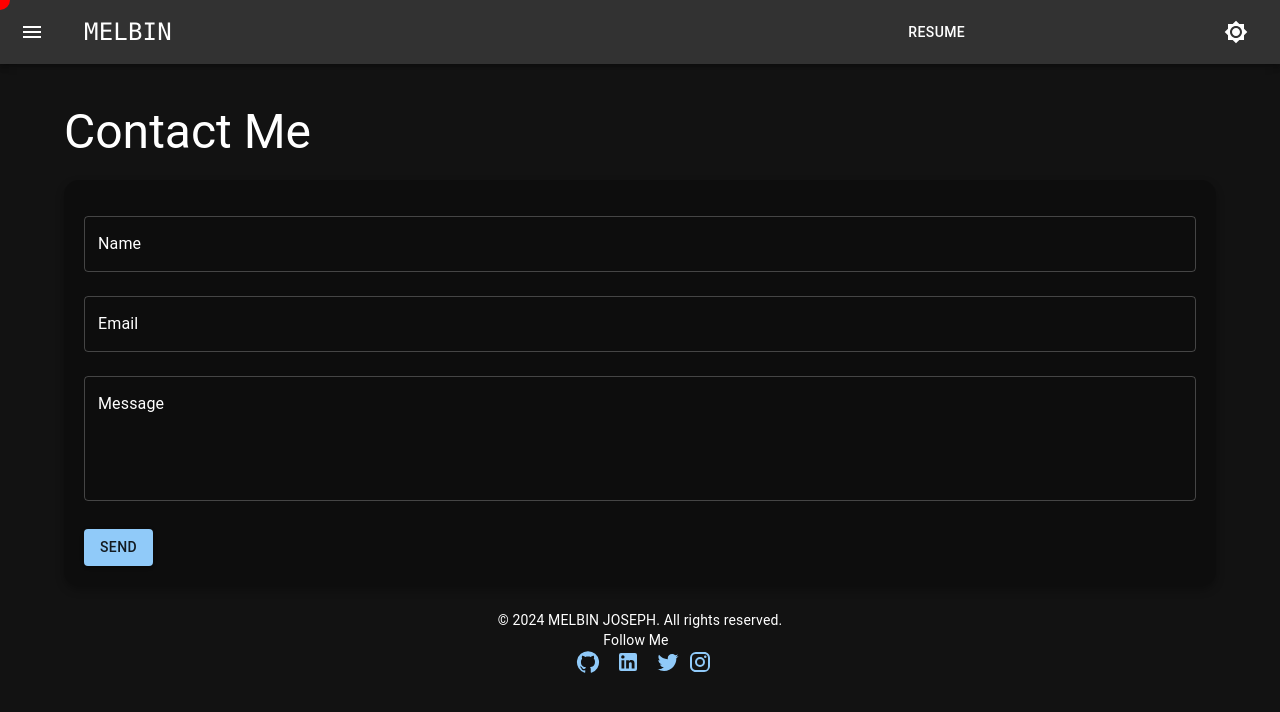
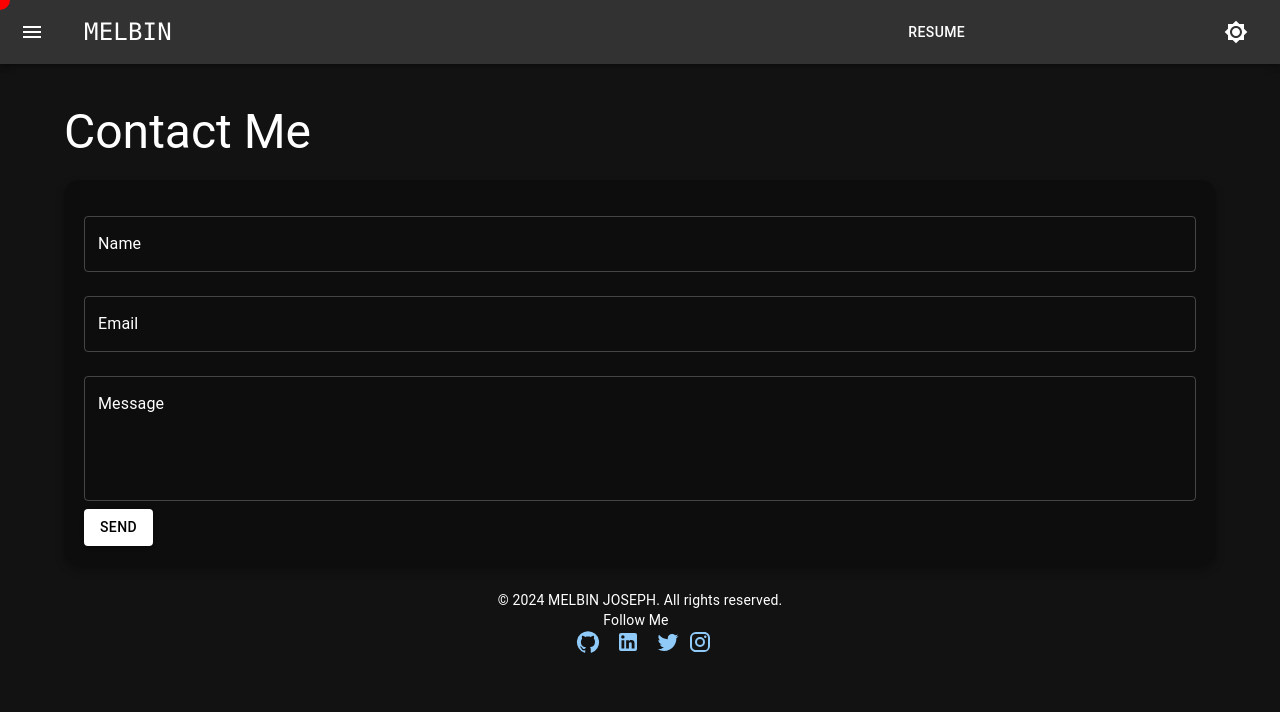
Before and after one commit to melbin726/Portfolio, a React (Create React App) app: page /contact in a window 1280 px wide. Shown: the top 712 px of the page. Built offline with nearby package versions, Linux system fonts and the light colour scheme.

Commit message:
Fix ESLint errors and warnings

```diff
--- a/src/pages/About.js
+++ b/src/pages/About.js
@@ -62,10 +62,10 @@ const About = () => {
                 <strong>Work Timeline:</strong>
               </Typography>
               <Typography variant="body1" component="p" gutterBottom>
-                <strong>Software Engineer Internship:</strong> Talview (01-01-2023)
+                <strong>Software Developer Internship:</strong> Talview (01-01-2023)
               </Typography>
               <Typography variant="body1" component="p" gutterBottom>
-                <strong>Software Developer Internship:</strong> Talview (Present)
+                <strong>Software Developer Internship:</strong> MicroGenesis TechSoft(Present)
               </Typography>
             </Grid>
           </Grid>
--- a/src/pages/Contact.js
+++ b/src/pages/Contact.js
@@ -3,6 +3,23 @@ import React, { useState } from 'react';
 import { Container, Typography, Box, TextField, Button, Paper } from '@mui/material';
 import { styled } from '@mui/system';
 import emailjs from 'emailjs-com';
+import { motion } from 'framer-motion';
+
+const AnimatedTypography = styled(motion(Typography))({
+  transition: 'transform 0.3s ease-in-out',
+  '&:hover': {
+    transform: 'scale(1.1)',
+  },
+});
+
+const PortfolioButton = styled(Button)({
+  transition: 'background-color 0.3s ease-in-out, transform 0.3s ease-in-out',
+  '&:hover': {
+    backgroundColor: '#f5f5f5',
+    transform: 'scale(1.05)',
+  },
+});
+
 
 const SectionContainer = styled(Paper)({
   backgroundColor: '#000000', // Black background
@@ -53,9 +70,17 @@ function Contact() {
   return (
     <Container>
       <Box mt={5}>
+      <AnimatedTypography
+          variant="h3"
+          component="h1"
+          initial={{ opacity: 0 }}
+          animate={{ opacity: 1 }}
+          transition={{ duration: 1 }}
+        >
         <Typography variant="h3" component="h1" style={{ color: '#FFFFFF' }}>
           Contact Me
         </Typography>
+        </AnimatedTypography>
 
         <SectionContainer>
           <form noValidate autoComplete="off" onSubmit={handleSubmit}>
@@ -100,14 +125,13 @@ function Contact() {
                 style: { color: '#FFFFFF', borderColor: '#FFFFFF' },
               }}
             />
-            <Button
-              variant="contained"
-              color="primary"
-              style={{ marginTop: '20px' }}
-              type="submit"
-            >
+           <PortfolioButton
+                variant="contained"
+                color="primary"
+                style={{ marginRight: '10px', color: 'Black', backgroundColor: 'white' }}
+                type ='submit'>
               Send
-            </Button>
+              </PortfolioButton>
             {submitted && (
               <Typography variant="body1" color="primary" style={{ marginTop: '20px' }}>
                 Your message has been sent successfully!
--- a/src/pages/Home.js
+++ b/src/pages/Home.js
@@ -61,7 +61,14 @@ function WhatIDo() {
   return (
     <SectionContainer>
       <Container>
-        <SectionTitle variant="h4" component="h2">What I Do</SectionTitle>
+      <AnimatedTypography
+          variant="h3"
+          component="h1"
+          initial={{ opacity: 0 }}
+          animate={{ opacity: 1 }}
+          transition={{ duration: 1 }}
+        >
+        <SectionTitle variant="h4" component="h2">What I Do</SectionTitle></AnimatedTypography>
         <Grid container spacing={4}>
           <Grid item xs={12} md={6}>
             <Typography variant="h5" component="h3" fontWeight="bold">Web Development</Typography>
```
